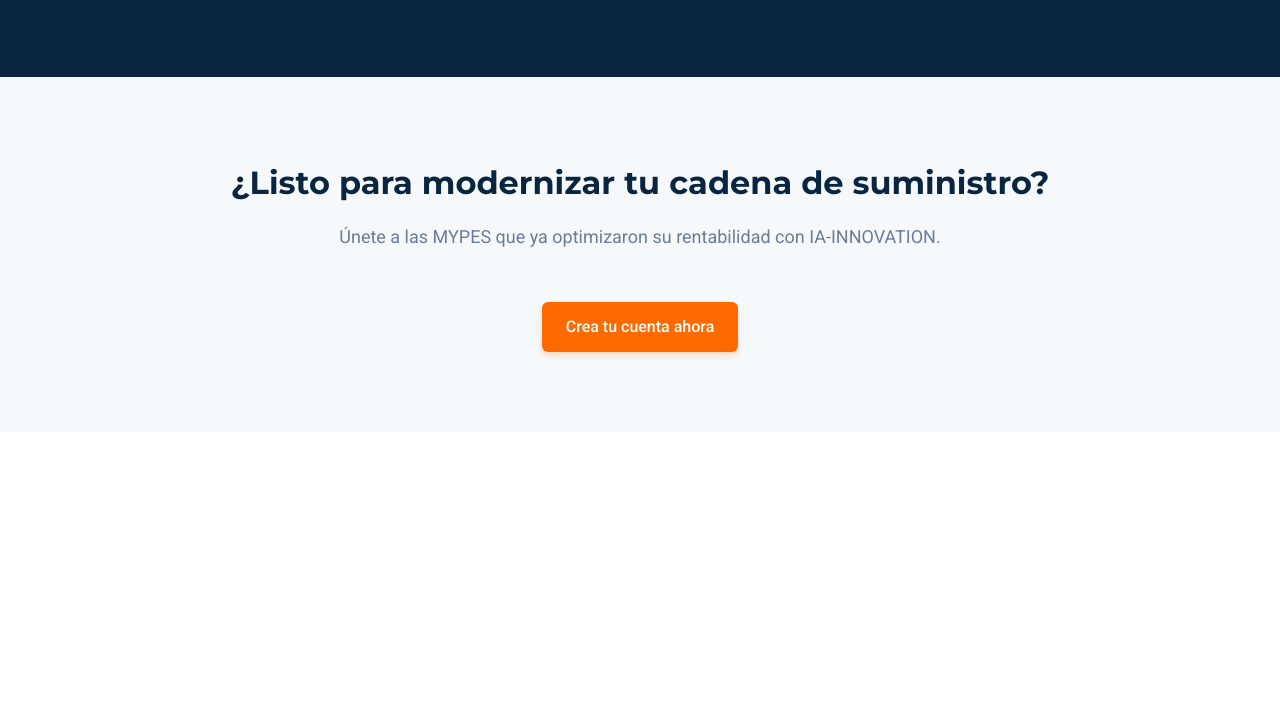
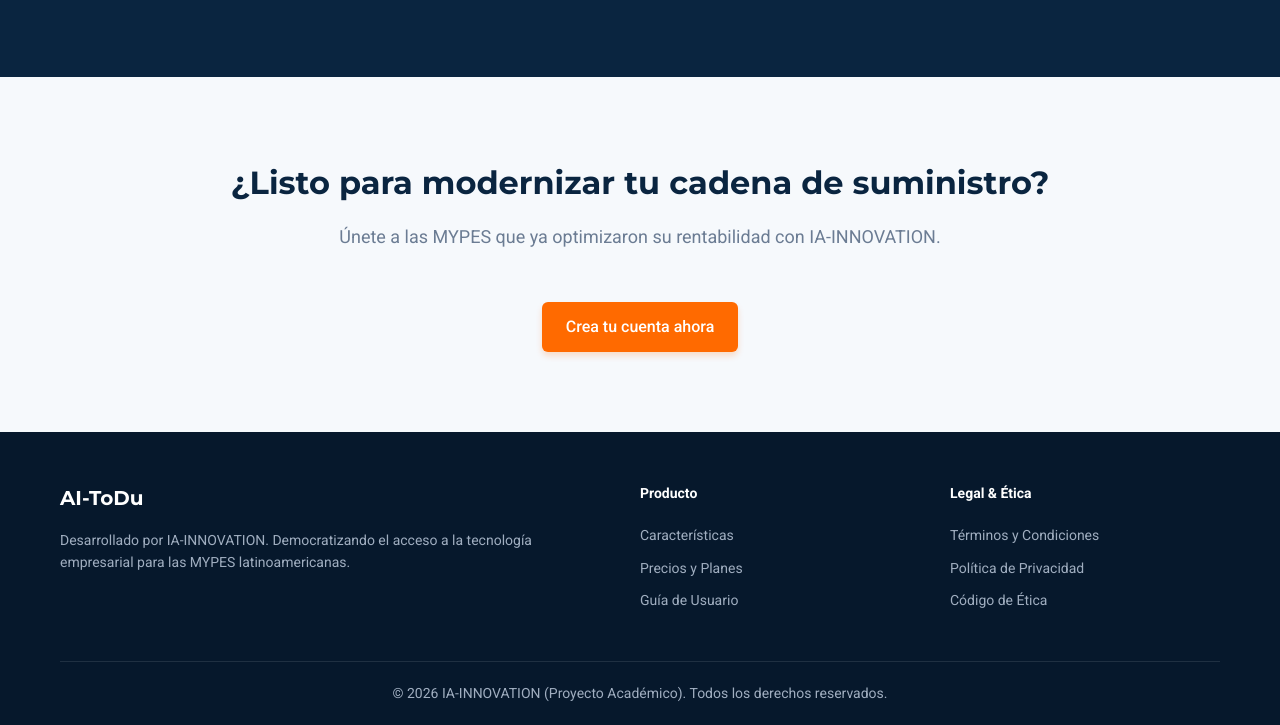
Before and after one commit to AI-ToDu/ai-todu-platform, a plain HTML site: page index.html in a window 1280 px wide. Shown: the part 2104-2829 px from the top of the page. Before the commit the page ends 2536 px from the top, so only its background shows below. Drawn offline with Linux system fonts and the light colour scheme.

Commit message:
(feat)landing: Footer component and legal links

```diff
--- a/index.html
+++ b/index.html
@@ -280,11 +280,57 @@
             font-size: 24px;
         }
 
-        /* CTA Section (Agregado en Commit 7) */
+        /* CTA Section (Desde Commit 7) */
         .cta-section {
             padding: 80px 0;
             text-align: center;
             background-color: var(--light-bg);
+        }
+
+        /* Footer (Agregado en Commit 8) */
+        footer {
+            background-color: #06182c;
+            color: #a0aec0;
+            padding: 50px 0 20px;
+            font-size: 14px;
+        }
+
+        .footer-grid {
+            display: grid;
+            grid-template-columns: 2fr 1fr 1fr;
+            gap: 40px;
+            margin-bottom: 40px;
+        }
+
+        .footer-logo {
+            color: var(--white);
+            font-family: 'Montserrat', sans-serif;
+            font-size: 20px;
+            font-weight: 700;
+            margin-bottom: 15px;
+        }
+
+        .footer-links h4 {
+            color: var(--white);
+            margin-bottom: 20px;
+        }
+
+        .footer-links ul {
+            list-style: none;
+        }
+
+        .footer-links li {
+            margin-bottom: 10px;
+        }
+
+        .footer-links a:hover {
+            color: var(--accent-orange);
+        }
+
+        .footer-bottom {
+            text-align: center;
+            padding-top: 20px;
+            border-top: 1px solid rgba(255,255,255,0.1);
         }
     </style>
 </head>
@@ -388,7 +434,7 @@
         </div>
     </section>
 
-    <!-- Call to Action (Agregado en Commit 7) -->
+    <!-- Call to Action (Desde Commit 7) -->
     <section class="cta-section">
         <div class="container">
             <h2 class="section-title">¿Listo para modernizar tu cadena de suministro?</h2>
@@ -398,5 +444,37 @@
     </section>
 </main>
 
+<!-- Footer (Agregado en Commit 8) -->
+<footer>
+    <div class="container">
+        <div class="footer-grid">
+            <div>
+                <div class="footer-logo">AI-ToDu</div>
+                <p>Desarrollado por IA-INNOVATION. Democratizando el acceso a la tecnología empresarial para las MYPES latinoamericanas.</p>
+            </div>
+            <div class="footer-links">
+                <h4>Producto</h4>
+                <ul>
+                    <li><a href="#">Características</a></li>
+                    <li><a href="#">Precios y Planes</a></li>
+                    <li><a href="#">Guía de Usuario</a></li>
+                </ul>
+            </div>
+            <div class="footer-links">
+                <h4>Legal & Ética</h4>
+                <ul>
+                    <!-- Link Obligatorio de Términos y Condiciones (Pág. 30 de la Rúbrica) -->
+                    <li><a href="/terminos-condiciones" aria-label="Leer nuestros Términos y Condiciones">Términos y Condiciones</a></li>
+                    <li><a href="/privacidad" aria-label="Leer Política de Privacidad">Política de Privacidad</a></li>
+                    <li><a href="/etica" aria-label="Código de Ética Profesional">Código de Ética</a></li>
+                </ul>
+            </div>
+        </div>
+        <div class="footer-bottom">
+            <p>&copy; 2026 IA-INNOVATION (Proyecto Académico). Todos los derechos reservados.</p>
+        </div>
+    </div>
+</footer>
+
 </body>
 </html>
```
